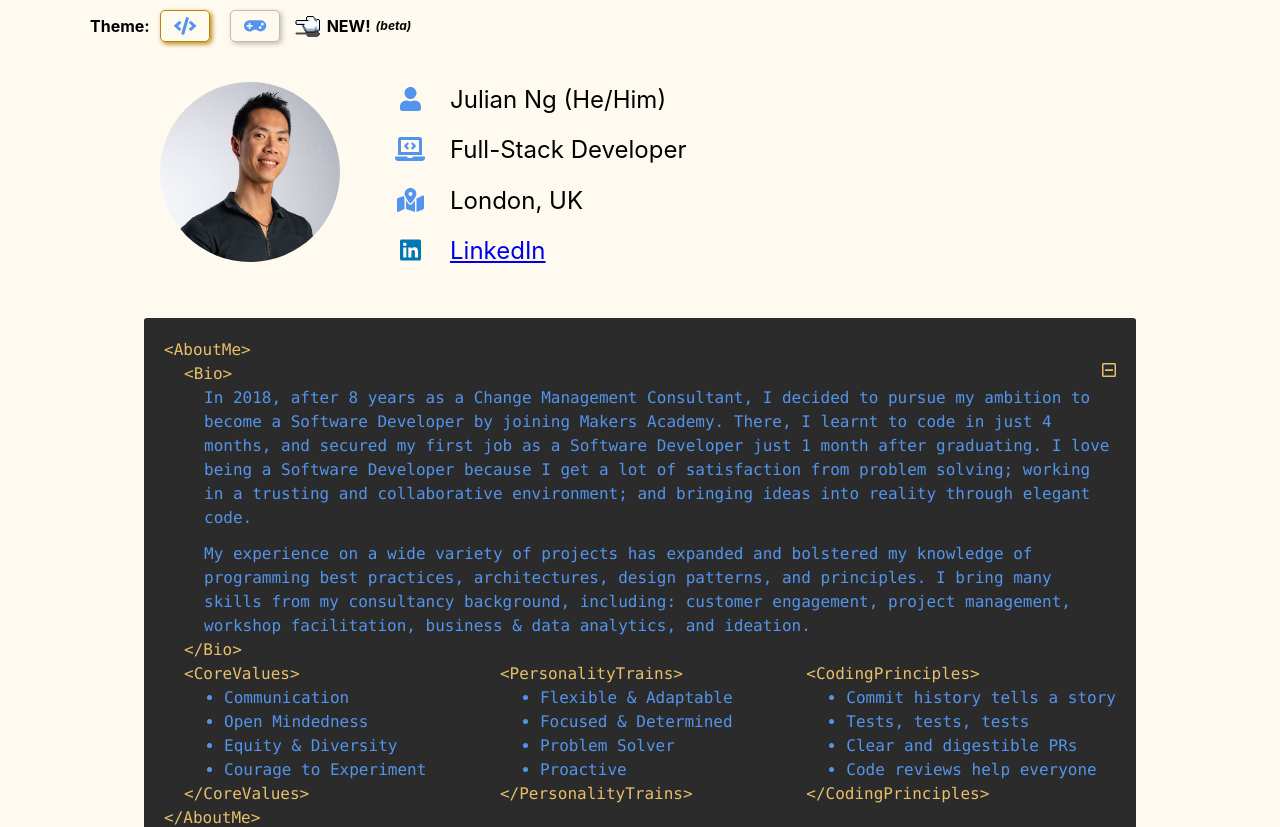
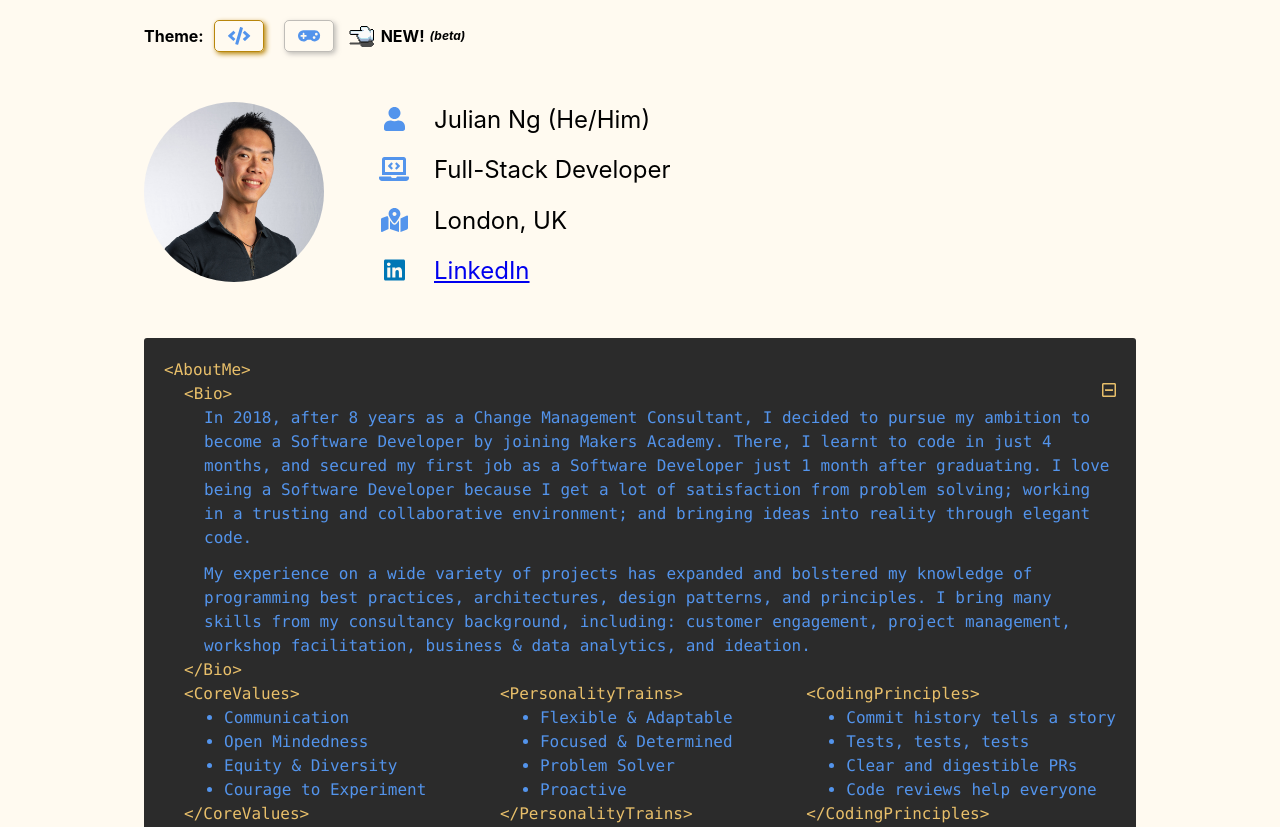
Before and after one commit to julesnuggy/cv, a React (Create React App) app: page /#/theme/coding in a window 1280 px wide. Shown: the top 827 px of the page. Built offline with nearby package versions, Linux system fonts and the light colour scheme.

Commit message:
Fix style positioning for whole site

```diff
--- a/src/App.scss
+++ b/src/App.scss
@@ -17,7 +17,7 @@
   }
 
   @include xlDesktopUp {
-    padding: 0 150px;
+    padding: 0 20vw;
   }
 }
 
--- a/src/styles/coding-theme/header.scss
+++ b/src/styles/coding-theme/header.scss
@@ -3,17 +3,17 @@
 .header {
   display: flex;
   flex-direction: row;
-  padding: 0 30px;
+  padding: 0 5vw;
 }
 
 .profile-photo {
-  margin: 30px 20px 30px 20px;
+  margin: 10px 30px 10px 0;
   width: 100px;
   height: 100px;
   border-radius: 50%;
 
   @include tabletUp {
-    margin: 30px 50px;
+    margin: 30px 50px 30px 0;
     width: 180px;
     height: 180px;
   }
--- a/src/styles/themeSelector.scss
+++ b/src/styles/themeSelector.scss
@@ -3,7 +3,7 @@
 .themeSelector {
   display: flex;
   align-items: center;
-  margin: 10px;
+  margin: 20px 5vw;
   font-size: 16px;
   font-weight: bold;
   line-height: 1;
```
Lines whose indentation alone changed are shown as unchanged.
